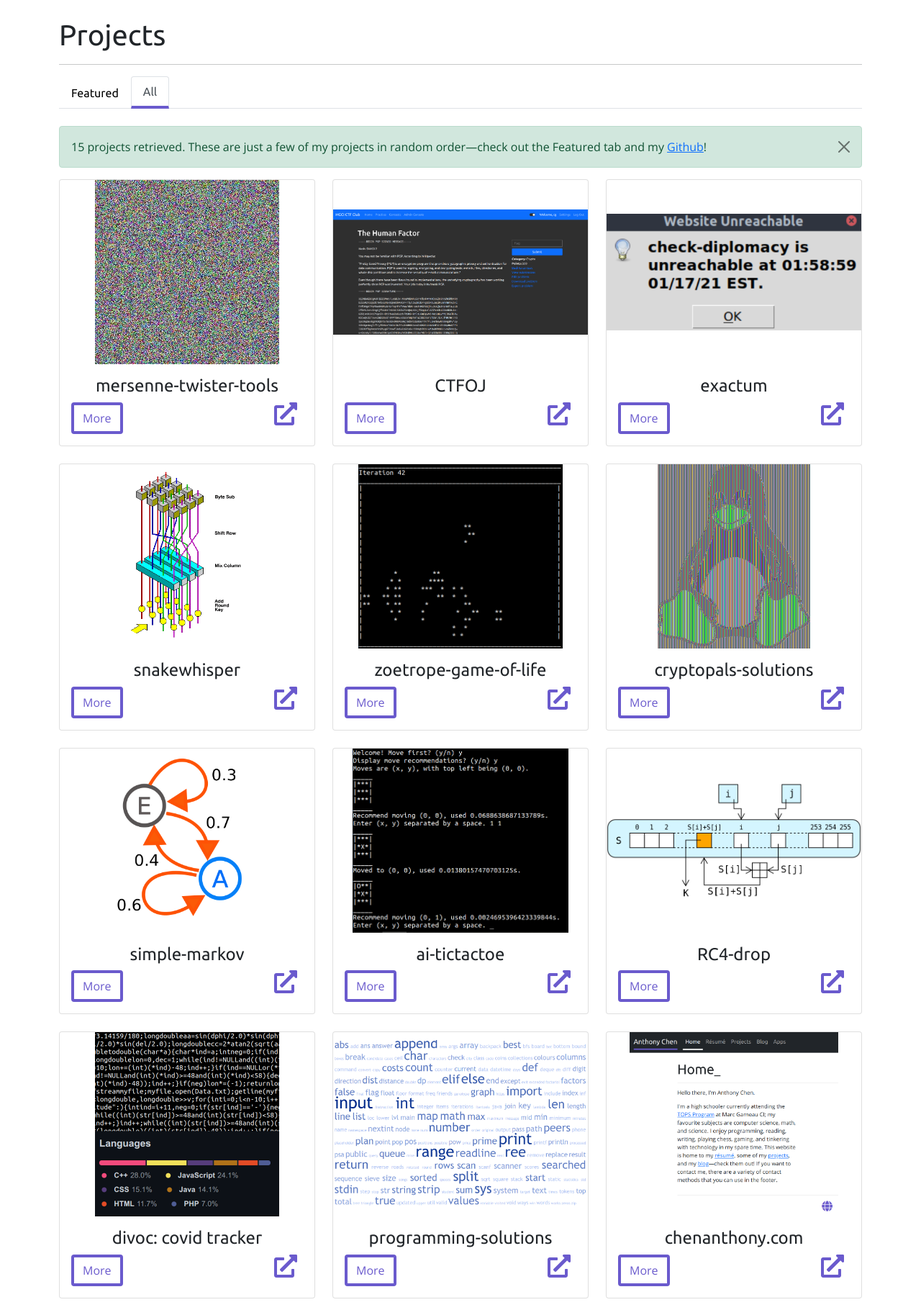
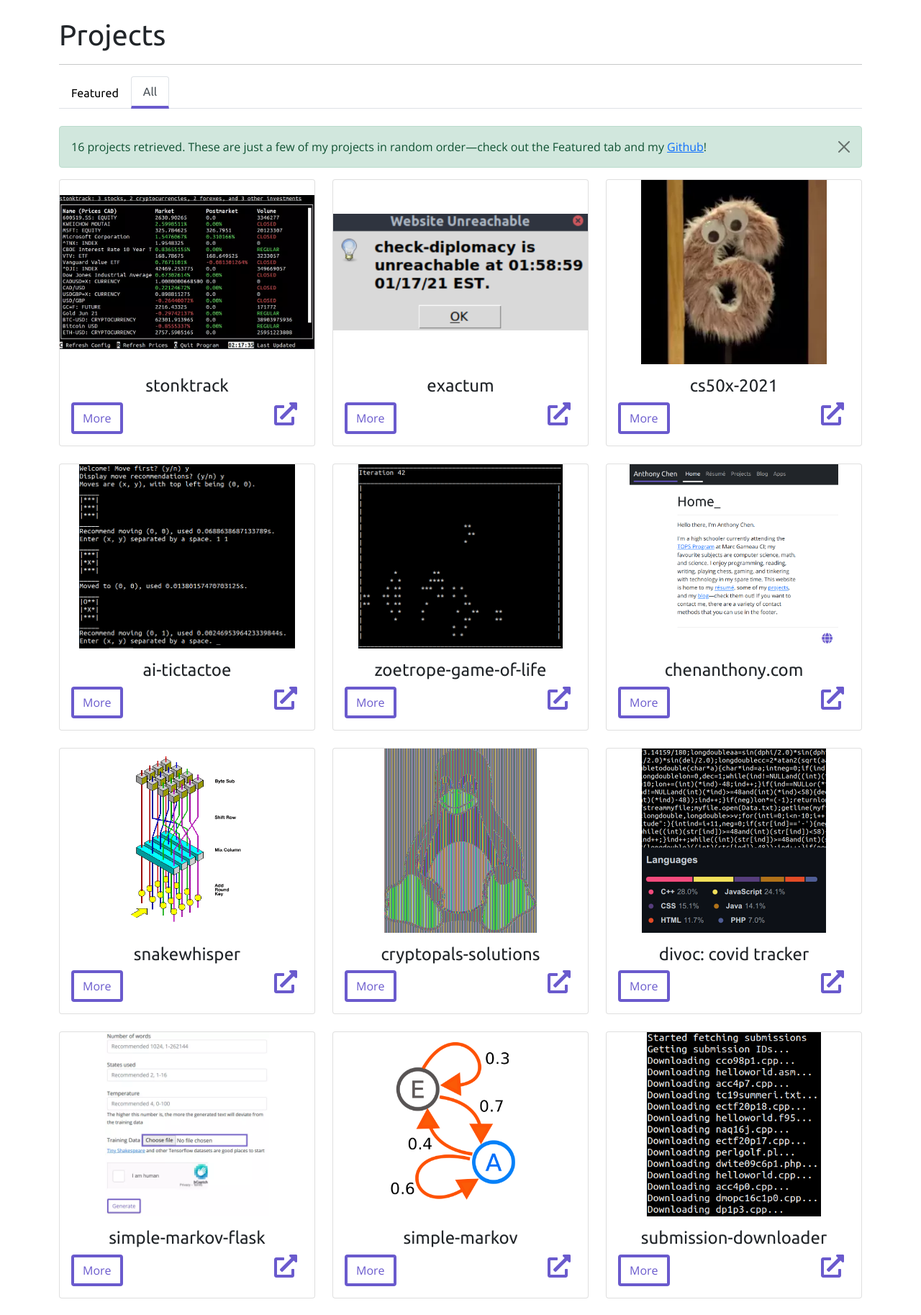
Before and after one commit to 0foxes/anthony-site, a PHP site: page /projects/ in a window 1280 px wide, after a click on "All". Shown: the part 60-1887 px from the top of the page at 72% size. Run offline with PHP 8.4, Linux system fonts and the light colour scheme; some libraries are stand-ins or nearby versions.

Commit message:
edits and cs50x

```diff
--- a/projects/index.php
+++ b/projects/index.php
@@ -226,7 +226,7 @@
             </div>
             <div class="tab-pane fade" id="nav-all" role="tabpanel" aria-labelledby="nav-all-tab">
                 <div class="alert alert-success alert-dismissible fade show" role="alert">
-                    <span>15 projects retrieved. These are just a few of my projects in random order—check out the Featured tab and my <a href="https://github.com/slightlyskepticalpotat">Github</a>!</span>
+                    <span>16 projects retrieved. These are just a few of my projects in random order—check out the Featured tab and my <a href="https://github.com/slightlyskepticalpotat">Github</a>!</span>
                     <button type="button" class="btn-close" data-bs-dismiss="alert" aria-label="Close"></button>
                 </div>
                 <div class="row">
@@ -250,7 +250,7 @@
                                                 <button type="button" class="btn-close" data-bs-dismiss="modal" aria-label="Close"></button>
                                             </div>
                                             <div class="modal-body">
-                                                <p>An object-oriented tic-tac-toe game with an artificial intelligence. Tic-tac-toe is a sovled game, and the AI always plays the optimal move. It uses the <a href="https://en.wikipedia.org/wiki/Minimax">minimax</a> algorithm with <a href="https://en.wikipedia.org/wiki/Alpha%E2%80%93beta_pruning">alpha-beta pruning</a>. There is also a move recommendation feature for players who are new to tic-tac-toe. Finally, this program can be modified to play other games like Gomuku and Connect Four.</p>
+                                                <p>An object-oriented tic-tac-toe using artifical intelligence. Available with both CLI and GUI clients (built with pygame), ai-tictactoe uses the <a href="https://en.wikipedia.org/wiki/Minimax">minimax</a> algorithm with <a href="https://en.wikipedia.org/wiki/Alpha%E2%80%93beta_pruning">alpha-beta pruning</a> to play the optimal move every time. Finally, this program can be modified to play other games like Gomuku and Connect Four.</p>
                                             </div>
                                         </div>
                                     </div>
@@ -635,6 +635,33 @@
                                 </div>
                             </div>
                         </div>
+                        EOS,
+                        <<<EOS
+                        <div class="col-sm-4 mb-4">
+                            <div class="card">
+                                <img class="card-img-top card-image" loading="lazy" src="/assets/img/cs50x.webp" alt="Network error, image failed to load.">
+                                <div class="card-body">
+                                    <h4 class="card-title text-center">cs50x-2021</h4>
+                                    <button type="button" class="btn btn-outline-primary" data-bs-toggle="modal" data-bs-target="#modalFifteen">More</button>
+                                    <a href="https://github.com/slightlyskepticalpotat/cs50x-2021">
+                                        <i class="fas fa-external-link-alt fa-2x px-2 icon float-end"></i>
+                                    </a>
+                                </div>
+                                <div class="modal fade" id="modalFifteen" tabindex="-1" aria-labelledby="modalFifteenlabel" aria-hidden="true">
+                                    <div class="modal-dialog">
+                                        <div class="modal-content">
+                                            <div class="modal-header">
+                                                <h3 class="modal-title" id="modalFifteenlabel">cs50x-2021</h3>
+                                                <button type="button" class="btn-close" data-bs-dismiss="modal" aria-label="Close"></button>
+                                            </div>
+                                            <div class="modal-body">
+                                                <p>This repository contains my coursework for the 2021 CS50x: Introduction to Computer Science online course offered by Harvard University. The course covered a wide variety of languages and technologies including Scratch, C, Python, SQL, HTML, CSS, JavaScript, and Flask.</p>
+                                            </div>
+                                        </div>
+                                    </div>
+                                </div>
+                            </div>
+                        </div>
                         EOS
                         );
                         shuffle($projects_all);
```
Also changed, not shown: assets/img/cs50x.webp (added).
